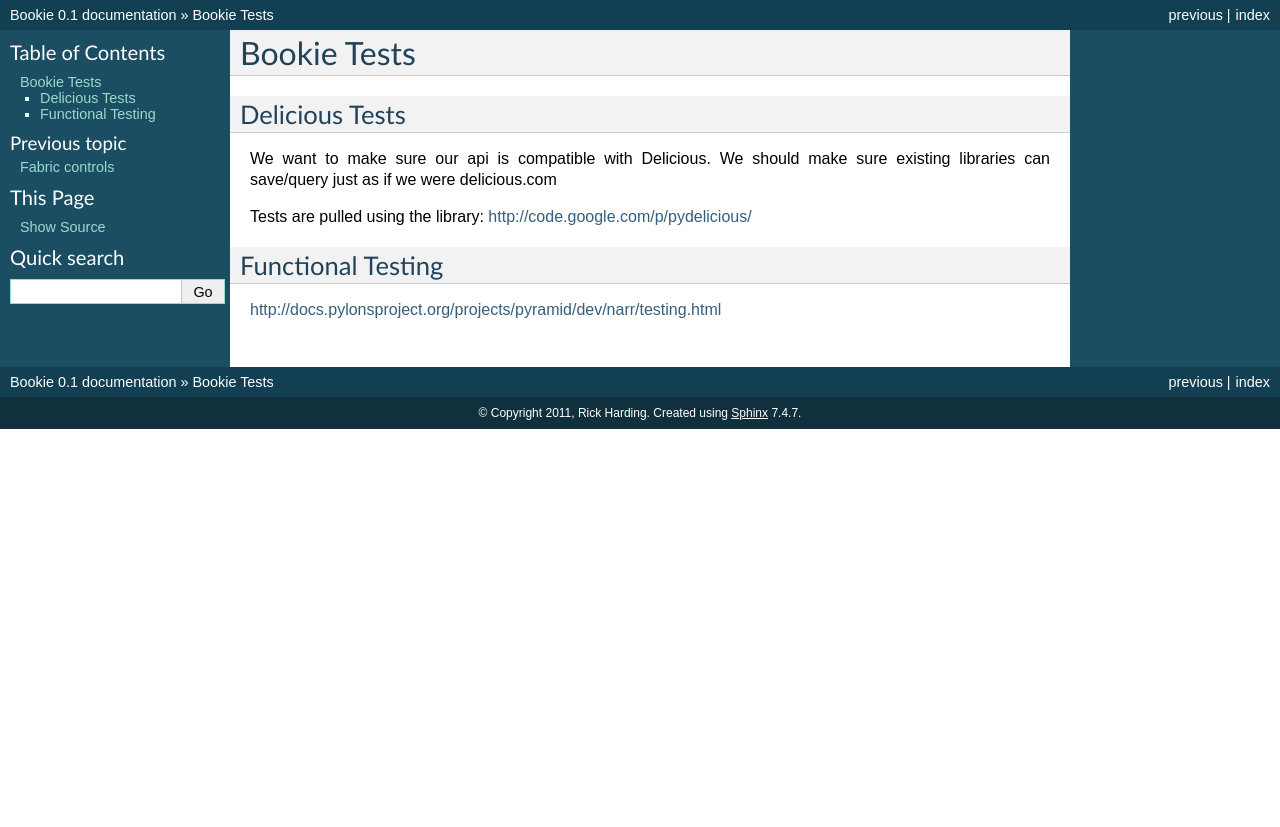
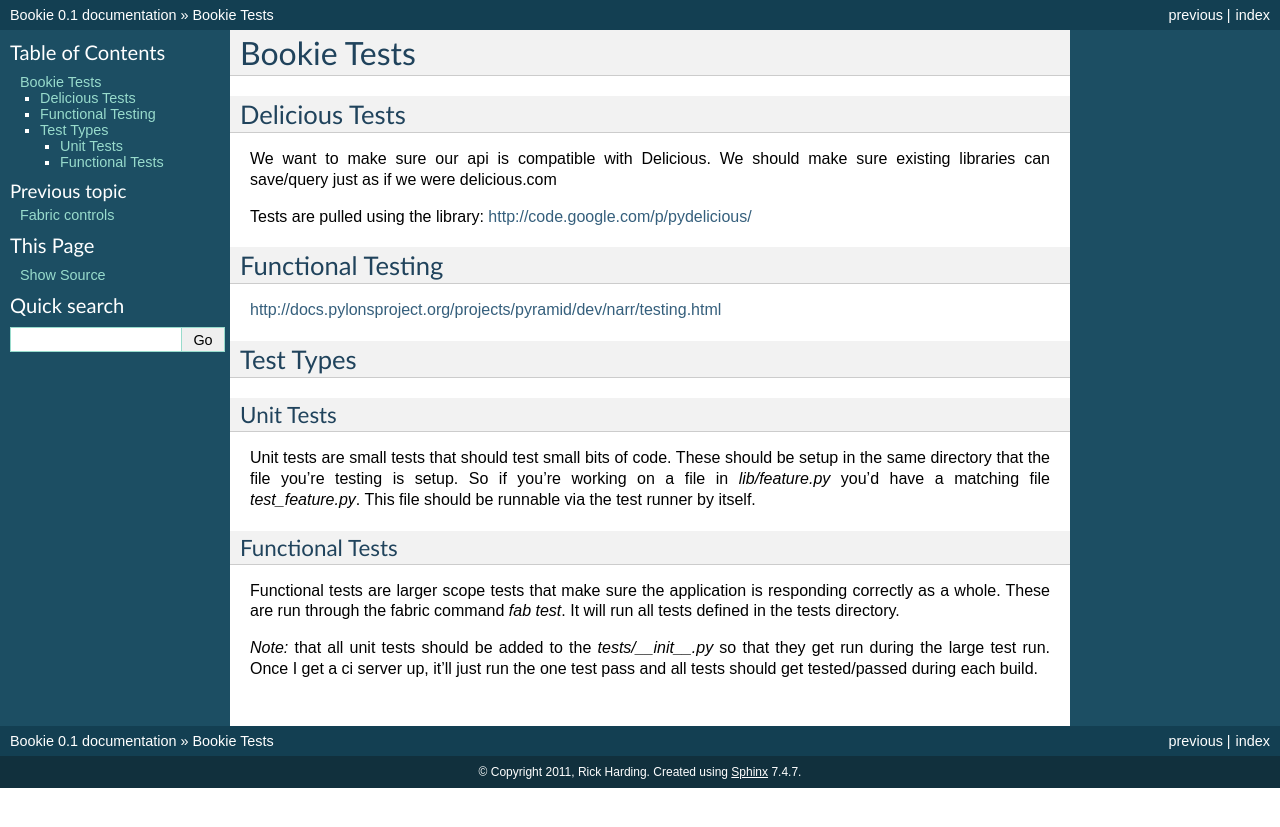
Before and after one commit to bookieio/Bookie, a Sphinx documentation site: the page built from Bookie/docs/tests.rst, in a window 1280 px wide. Shown: the top 827 px of the page. Built offline with Sphinx 7.4.7, drawn with Linux system fonts in a browser that asks for light colours.

Commit message:
Add/update some docs

```diff
--- a/Bookie/docs/started.rst
+++ b/Bookie/docs/started.rst
@@ -7,3 +7,7 @@
 - Clone the repo
 - Install requirements `pip install -r requirements.txt`
 - Setup database and other options in `prod.ini`
+- *Need* to find a better way to get the specific host setup in fabric
+- `fab dev db_init`
+- `fab dev db_upgrade`
+- `paster server --reload development.ini`
--- a/Bookie/docs/tests.rst
+++ b/Bookie/docs/tests.rst
@@ -12,3 +12,23 @@
 Functional Testing
 ------------------
 http://docs.pylonsproject.org/projects/pyramid/dev/narr/testing.html
+
+Test Types
+-----------
+
+Unit Tests
+~~~~~~~~~~
+Unit tests are small tests that should test small bits of code. These should be
+setup in the same directory that the file you're testing is setup. So if you're
+working on a file in `lib/feature.py` you'd have a matching file
+`test_feature.py`. This file should be runnable via the test runner by itself.
+
+Functional Tests
+~~~~~~~~~~~~~~~~~
+Functional tests are larger scope tests that make sure the application is
+responding correctly as a whole. These are run through the fabric command `fab
+test`. It will run all tests defined in the tests directory.
+
+*Note:* that all unit tests should be added to the `tests/__init__.py` so that
+they get run during the large test run. Once I get a ci server up, it'll just
+run the one test pass and all tests should get tested/passed during each build.
```
Also changed, not shown: Bookie/docs/index.rst (+13 -0 lines).
